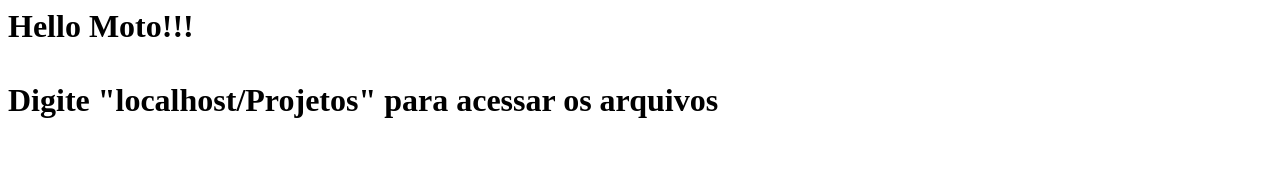
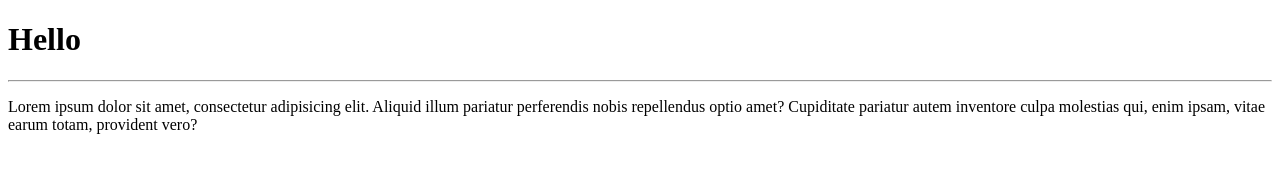
Before and after one commit to DaniellCarvallho/projetogit, a plain HTML site: page index.html in a window 1280 px wide. Drawn offline with Linux system fonts and the light colour scheme.

Commit message:
Nova pagina principal

```diff
--- a/index.html
+++ b/index.html
@@ -1,5 +1,14 @@
-<html>
-	<body>
-		<h1>Hello Moto!!!<br><br>Digite "localhost/Projetos" para acessar os arquivos</h1>
-	</body>
+<!DOCTYPE html>
+<html lang="pt-br">
+<head>
+	<meta charset="UTF-8">
+	<meta http-equiv="X-UA-Compatible" content="IE=edge">
+	<meta name="viewport" content="width=device-width, initial-scale=1.0">
+	<title>Repositorio</title>
+</head>
+<body>
+	<h1>Hello</h1>
+	<hr>
+	<p>Lorem ipsum dolor sit amet, consectetur adipisicing elit. Aliquid illum pariatur perferendis nobis repellendus optio amet? Cupiditate pariatur autem inventore culpa molestias qui, enim ipsam, vitae earum totam, provident vero?</p>
+</body>
 </html>
```
